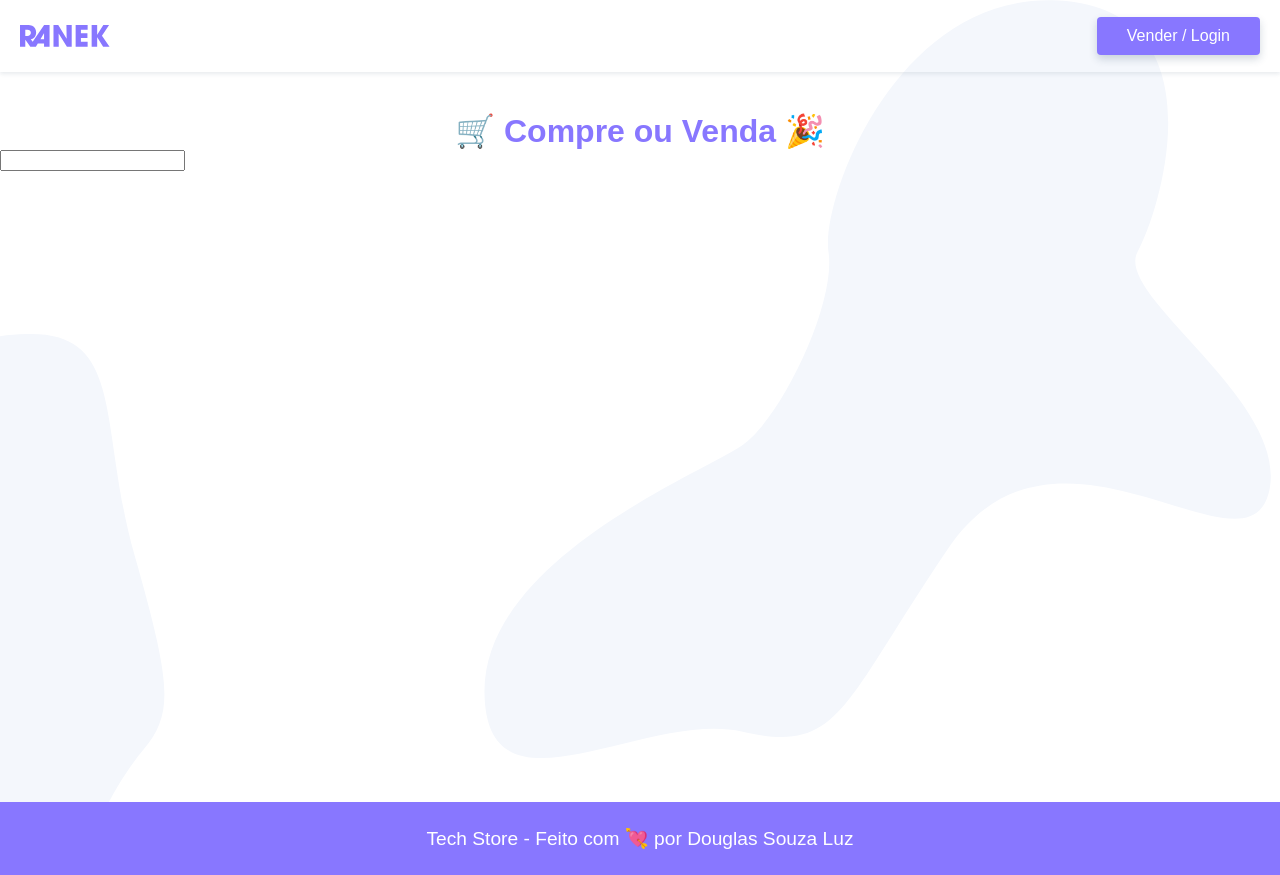
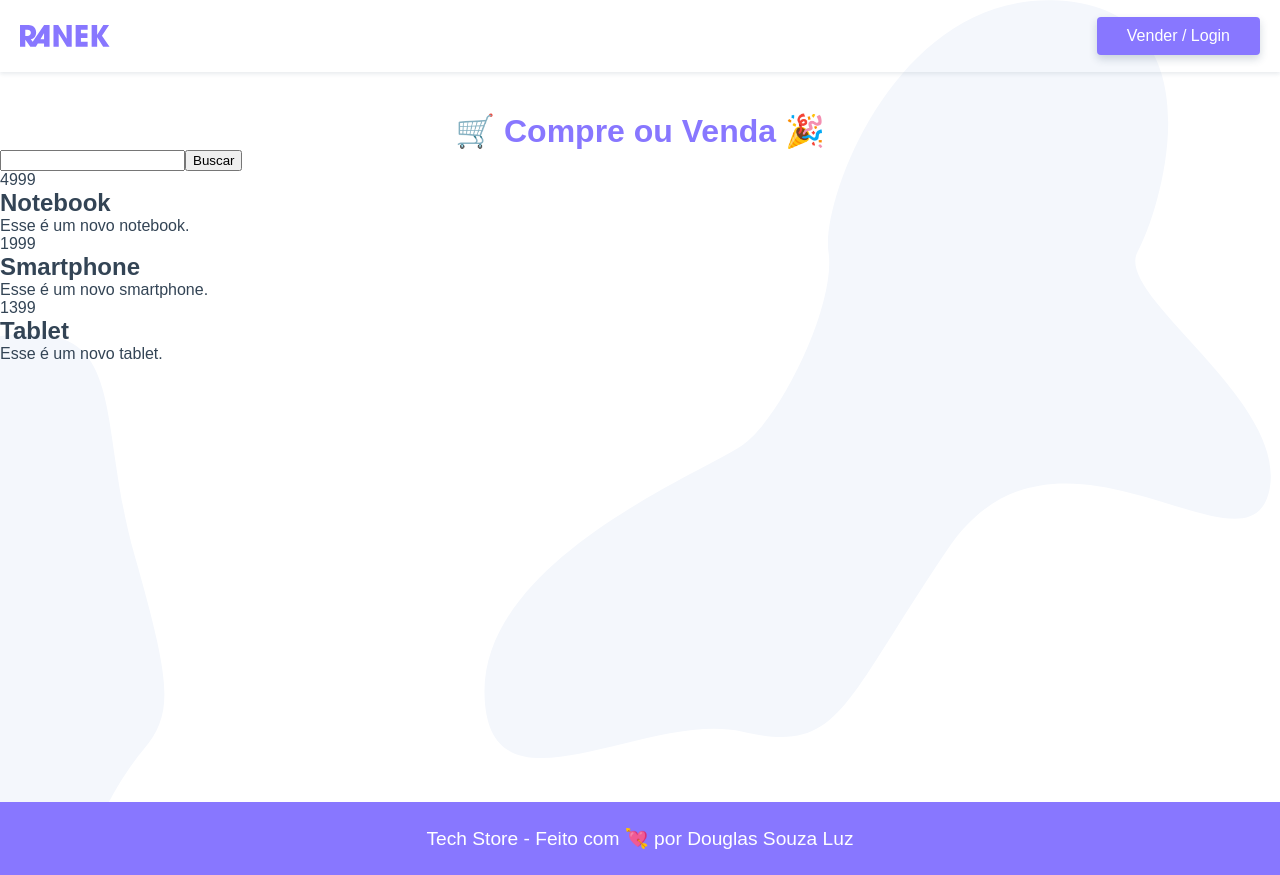
Before and after one commit to dougluz/tech-store, a Vue app: page / in a window 1280 px wide. Built offline with nearby package versions, Linux system fonts and the light colour scheme; data requests are answered from the project's data file.

Commit message:
feat: created services

```diff
--- a/package.json
+++ b/package.json
@@ -9,6 +9,7 @@
     "api": "json-server api/ranek.json"
   },
   "dependencies": {
+    "axios": "^0.19.2",
     "core-js": "^3.6.5",
     "json-server": "^0.16.1",
     "vue": "^2.6.11",
--- a/src/components/ProductSearch.vue
+++ b/src/components/ProductSearch.vue
@@ -1,10 +1,21 @@
 <template>
-  <input type="text" />
+  <form action="">
+    <input type="text" name="busca" id="busca" v-model="search" />
+    <input type="submit" id="lupa" value="Buscar" @click.prevent="searchProducts" />
+  </form>
 </template>
 
 <script>
 export default {
   name: 'ProductSearch',
+  data: () => ({
+    search: '',
+  }),
+  methods: {
+    searchProducts() {
+      this.$router.push({ query: { q: this.search } });
+    },
+  },
 };
 </script>
 
--- a/src/components/ProductsList.vue
+++ b/src/components/ProductsList.vue
@@ -1,10 +1,35 @@
 <template>
-  <div></div>
+  <div>
+    <section class="produtos-container">
+      <div class="" v-for="product in products" :key="product.id">
+        <img v-if="product.fotos" :src="product.fotos[0]" :alt="product.fotos[0].titulo" />
+        <p class="preco">{{ product.preco }}</p>
+        <h2 class="titulo">{{ product.nome }}</h2>
+        <p class="">{{ product.descricao }}</p>
+      </div>
+    </section>
+    {{ url }}
+  </div>
 </template>
 
 <script>
+import service from '../services/services';
+
 export default {
   name: 'ProductsList',
+  data: () => ({
+    products: null,
+  }),
+  methods: {
+    getProducts() {
+      service.get('produto').then((response) => {
+        this.products = response.data;
+      });
+    },
+  },
+  created() {
+    this.getProducts();
+  },
 };
 </script>
 
--- /dev/null
+++ b/src/services/services.js
@@ -0,0 +1,8 @@
+import axios from 'axios';
+
+const service = axios.create({
+  baseURL: 'http://localhost:3000/',
+  timeout: 10000,
+});
+
+export default service;
```
Also changed, not shown: 2 other files (tests, documents, lock files or other folders).
